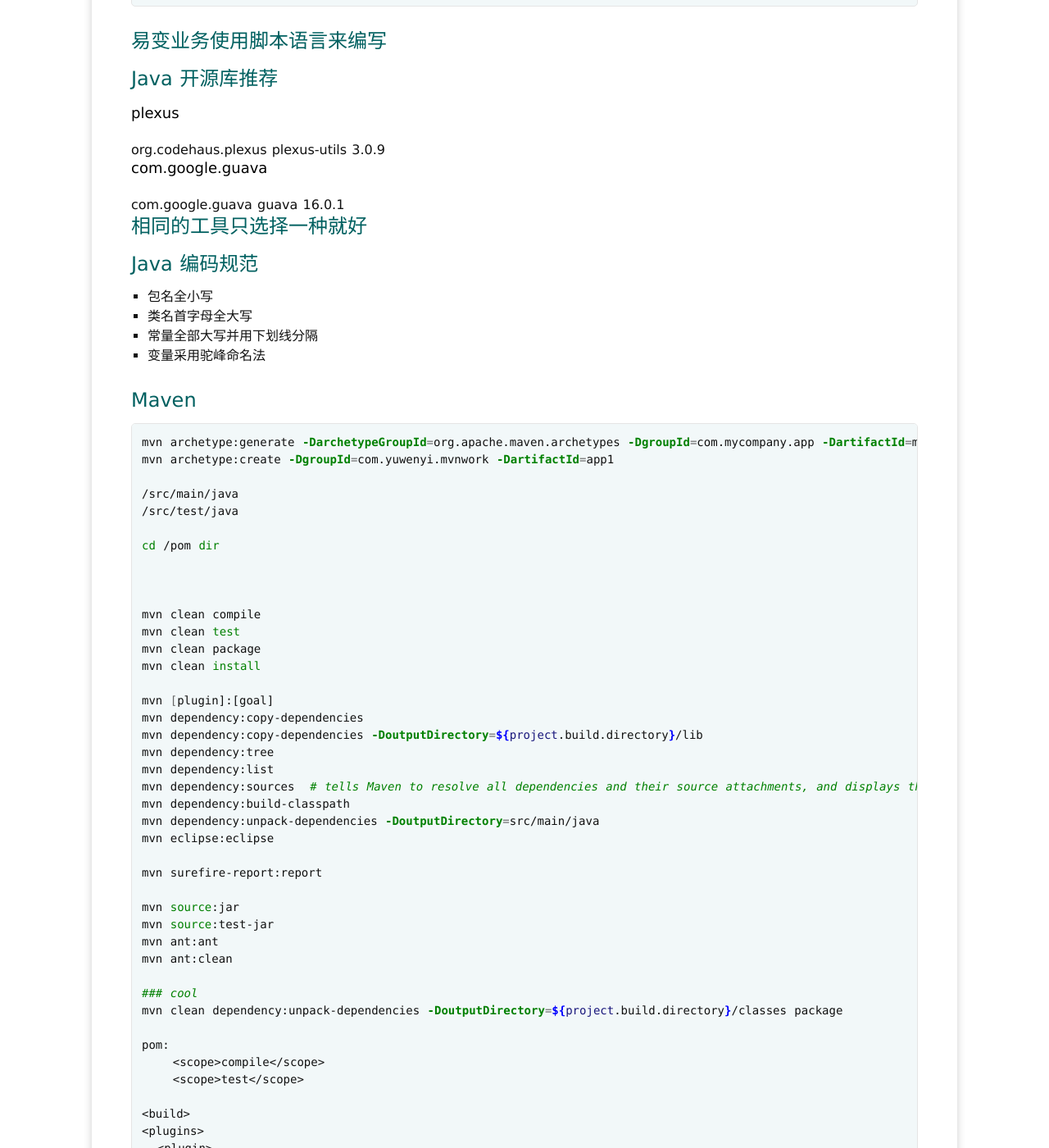
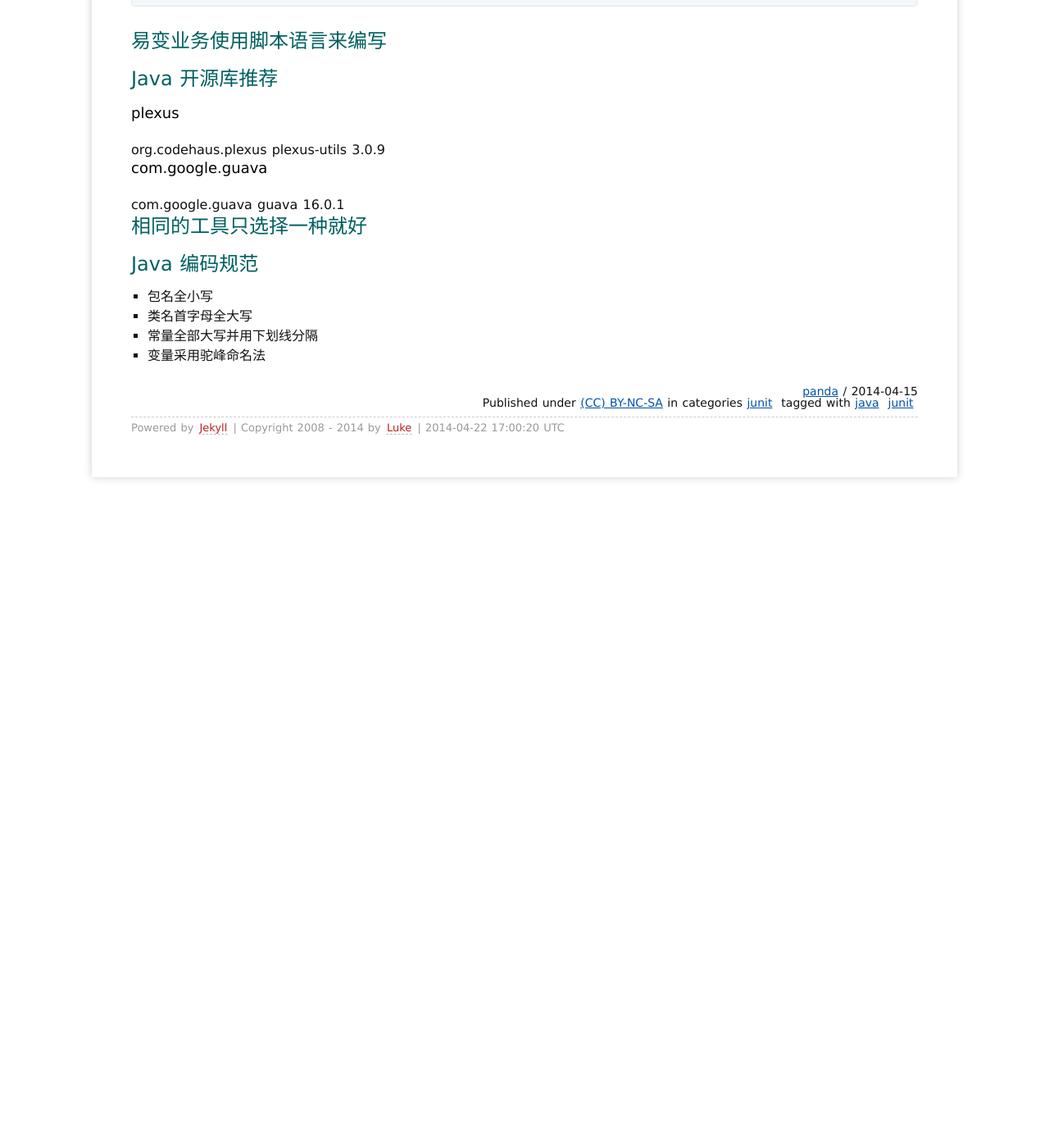
Before and after one commit to yujialive/yujialive.github.io, a Jekyll site: the page built from _posts/2014/2014-04-15-junit.md, in a window 1280 px wide and 1400 px high, scrolled down 982 px. Shown: the whole window at 82% size. Built offline with Jekyll 4.4.1, drawn with Linux system fonts in a browser that asks for light colours; Markdown is read by kramdown in place of the engine named in the settings; comment, search, counter and statistics services are not loaded; after the commit the page ends 1612 px from its top, so only the background shows below that; some of the changed text lies outside the part shown.

Commit message:
daily updates

```diff
--- a/_posts/2014/2014-04-15-junit.md
+++ b/_posts/2014/2014-04-15-junit.md
@@ -54,65 +54,3 @@
 - 类名首字母全大写
 - 常量全部大写并用下划线分隔
 - 变量采用驼峰命名法
-
-## Maven
-{% highlight bash %}
-
-mvn archetype:generate -DarchetypeGroupId=org.apache.maven.archetypes -DgroupId=com.mycompany.app -DartifactId=my-app
-mvn archetype:create -DgroupId=com.yuwenyi.mvnwork -DartifactId=app1
-
-/src/main/java
-/src/test/java
-
-cd /pom dir
-
-
-
-mvn clean compile
-mvn clean test
-mvn clean package
-mvn clean install
-
-mvn [plugin]:[goal]
-mvn dependency:copy-dependencies
-mvn dependency:copy-dependencies -DoutputDirectory=${project.build.directory}/lib
-mvn dependency:tree
-mvn dependency:list
-mvn dependency:sources  # tells Maven to resolve all dependencies and their source attachments, and displays the version.
-mvn dependency:build-classpath
-mvn dependency:unpack-dependencies -DoutputDirectory=src/main/java
-mvn eclipse:eclipse
-
-mvn surefire-report:report
-
-mvn source:jar
-mvn source:test-jar
-mvn ant:ant
-mvn ant:clean
-
-### cool
-mvn clean dependency:unpack-dependencies -DoutputDirectory=${project.build.directory}/classes package
-
-pom:
-    <scope>compile</scope>
-    <scope>test</scope>
-
-<build>
-<plugins>
-  <plugin>
-      <groupId>org.apache.maven.plugins</groupId>
-      <artifactId>maven-jar-plugin</artifactId>
-      <configuration>
-          <archive>
-              <manifest>
-                  <addClasspath>true</addClasspath>
-                  <classpathPrefix>lib/</classpathPrefix>
-                  <mainClass>com.yuwenyi.mvnwork.App</mainClass>
-              </manifest>
-          </archive>
-      </configuration>
-  </plugin>
-</plugins>
-</build>
-
-{% endhighlight %}
```
Also changed, not shown: _posts/2014/2014-04-22-gerrit.md (added, +14 -0 lines), _posts/2014/2014-04-22-maven.md (added, +64 -0 lines).
